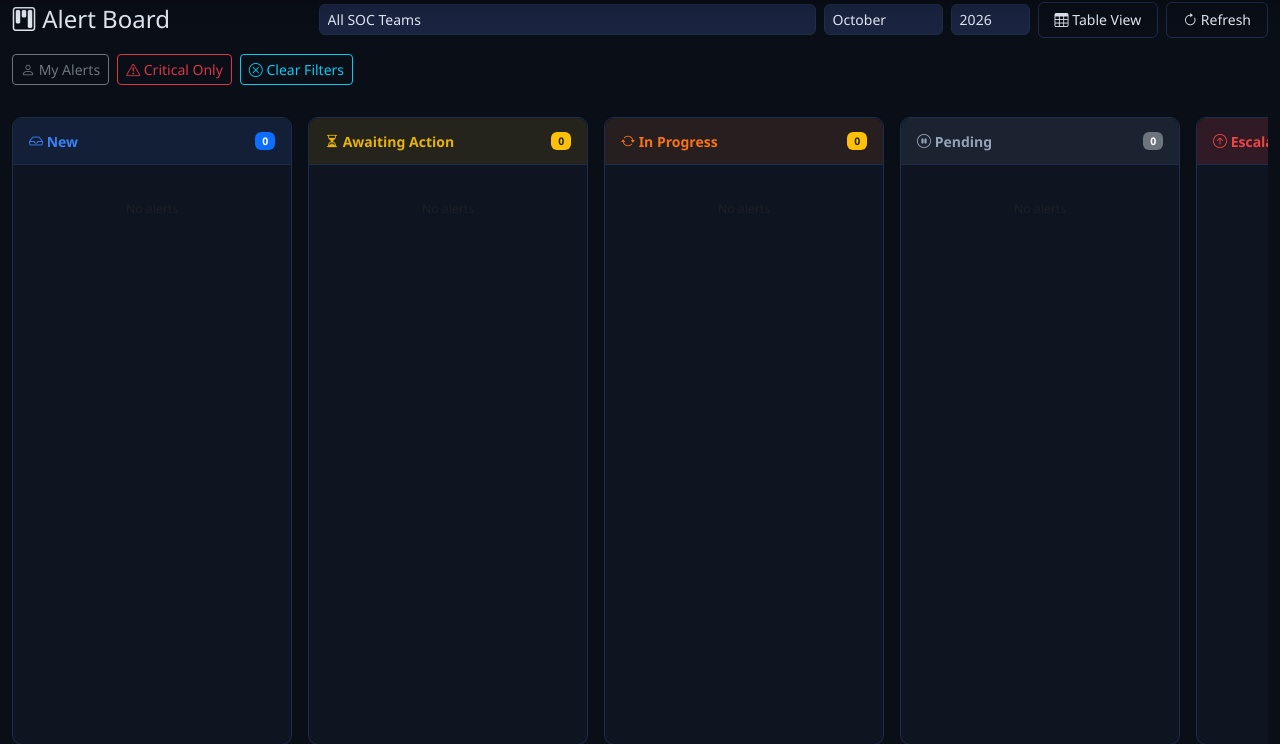
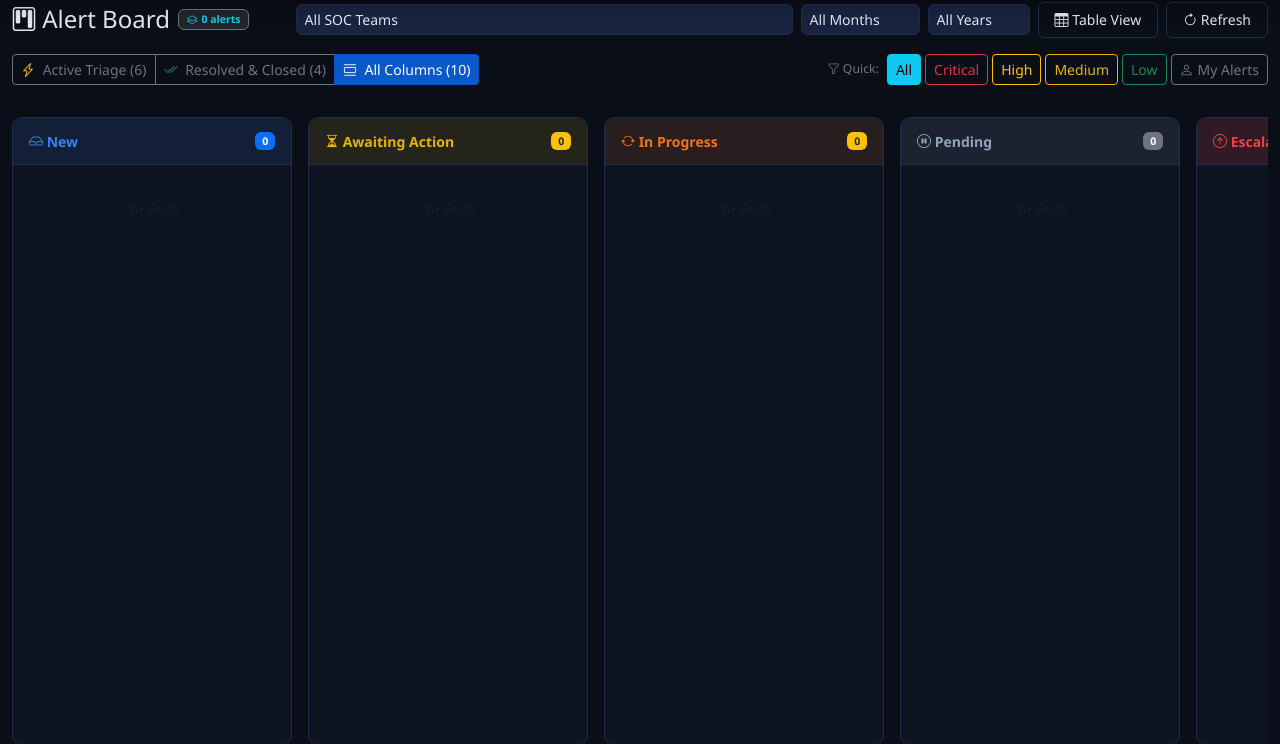
Before and after one commit to boniyeamincse/ariba_soc, a Django app: page /board/ in a window 1280 px wide. Shown: the part 74-818 px from the top of the page. Run offline with Django 4.2, Linux system fonts and the light colour scheme; the visitor is signed in with stand-in values (Sample User, id 1); data comes from the database, SQL or seed files in the repository; data that the repository does not hold is empty; some libraries are stand-ins or nearby versions.

Commit message:
fix(board): fix drag-and-drop closing/verdict, date filter all-months, view mode toggle and severity filters

```diff
--- a/ariba_soc/alerts/views.py
+++ b/ariba_soc/alerts/views.py
@@ -194,17 +194,37 @@ def alert_board(request):
     month = request.GET.get('month')
     year = request.GET.get('year')
 
-    if month and year:
+    # Date filtering: support 'all' and default to 'all' so active alerts aren't hidden
+    if month and month != 'all' and year and year != 'all':
         try:
             m, y = int(month), int(year)
             alerts = alerts.filter(alert_time__year=y, alert_time__month=m)
+            selected_month = m
+            selected_year = y
         except (ValueError, TypeError):
-            month = None
-            year = None
+            selected_month = 'all'
+            selected_year = 'all'
+    elif month and month != 'all':
+        try:
+            m = int(month)
+            alerts = alerts.filter(alert_time__month=m)
+            selected_month = m
+            selected_year = 'all'
+        except (ValueError, TypeError):
+            selected_month = 'all'
+            selected_year = 'all'
+    elif year and year != 'all':
+        try:
+            y = int(year)
+            alerts = alerts.filter(alert_time__year=y)
+            selected_month = 'all'
+            selected_year = y
+        except (ValueError, TypeError):
+            selected_month = 'all'
+            selected_year = 'all'
     else:
-        month = now.month
-        year = now.year
-        alerts = alerts.filter(alert_time__year=year, alert_time__month=month)
+        selected_month = 'all'
+        selected_year = 'all'
 
     search = request.GET.get('search')
     if search:
@@ -213,6 +233,15 @@ def alert_board(request):
             Q(hostname__icontains=search) |
             Q(username__icontains=search)
         )
+
+    severity_summary = alerts.aggregate(
+        total=Count('id'),
+        critical=Count('id', filter=Q(severity__iexact='critical')),
+        high=Count('id', filter=Q(severity__iexact='high')),
+        medium=Count('id', filter=Q(severity__iexact='medium')),
+        low=Count('id', filter=Q(severity__iexact='low')),
+    )
+
     soc_teams = SocTeam.objects.filter(is_active=True).order_by('tier', 'name')
     context = {
         'new_alerts': alerts.filter(status='New'),
@@ -230,14 +259,16 @@ def alert_board(request):
         'soc_teams': soc_teams,
         'user_soc_team': user_soc_team,
         'selected_team': team_param,
-        'selected_month': month,
-        'selected_year': year,
+        'selected_month': selected_month,
+        'selected_year': selected_year,
+        'severity_summary': severity_summary,
         'months': [
+            ('all', 'All Months'),
             (1, 'January'), (2, 'February'), (3, 'March'), (4, 'April'),
             (5, 'May'), (6, 'June'), (7, 'July'), (8, 'August'),
             (9, 'September'), (10, 'October'), (11, 'November'), (12, 'December'),
         ],
-        'years': range(2024, 2028),
+        'years': ['all', 2024, 2025, 2026, 2027, 2028],
     }
     return render(request, 'ariba_soc/alert_board.html', context)
 
@@ -613,18 +644,47 @@ def alert_bulk_action(request):
 @permission_required('can_change_status')
 def alert_move_api(request, alert_id):
     alert = get_object_or_404(Alert, id=alert_id)
-    data = json.loads(request.body)
+    try:
+        data = json.loads(request.body)
+    except Exception:
+        return JsonResponse({'success': False, 'error': 'Invalid JSON body'}, status=400)
+
     new_status = data.get('status')
+    new_verdict = data.get('verdict')
+
     allowed_statuses = list(StatusSettings.objects.filter(is_active=True).values_list('name', flat=True))
+    allowed_verdicts = list(VerdictSettings.objects.filter(is_active=True).values_list('name', flat=True))
+
+    status_changed = False
+    verdict_changed = False
+
     if new_status and new_status in allowed_statuses:
-        old = alert.status
-        alert.status = new_status
-        if new_status == 'In Progress':
-            alert.acknowledged_at = alert.acknowledged_at or timezone.now()
+        if alert.status != new_status:
+            old_status = alert.status
+            alert.status = new_status
+            status_changed = True
+            if new_status == 'In Progress':
+                alert.acknowledged_at = alert.acknowledged_at or timezone.now()
+            elif new_status == 'Closed':
+                alert.closed_at = alert.closed_at or timezone.now()
+                alert.closed_by = request.user
+            create_audit_log(alert, request.user, 'Status Changed', old_status, new_status, request)
+
+    if new_verdict and new_verdict in allowed_verdicts:
+        if alert.verdict != new_verdict:
+            old_verdict = alert.verdict
+            alert.verdict = new_verdict
+            verdict_changed = True
+            create_audit_log(alert, request.user, 'Verdict Changed', old_verdict, new_verdict, request)
+
+    if status_changed or verdict_changed:
         alert.save()
-        create_audit_log(alert, request.user, 'Status Changed', old, new_status, request)
-        return JsonResponse({'success': True})
-    return JsonResponse({'success': False, 'error': 'Invalid status'}, status=400)
+        return JsonResponse({'success': True, 'status': alert.status, 'verdict': alert.verdict})
+
+    if new_status and new_status not in allowed_statuses:
+        return JsonResponse({'success': False, 'error': f'Invalid status: {new_status}'}, status=400)
+
+    return JsonResponse({'success': True, 'status': alert.status, 'verdict': alert.verdict})
 
 
 # ---------------------------------------------------------------------------
--- a/ariba_soc/static/js/ariba-soc.js
+++ b/ariba_soc/static/js/ariba-soc.js
@@ -149,13 +149,14 @@ document.addEventListener('DOMContentLoaded', function() {
             this.classList.remove('bg-opacity-10');
             var alertId = e.dataTransfer.getData('text/plain');
             var newStatus = this.getAttribute('data-status');
-            if (alertId && newStatus) {
-                moveAlert(alertId, newStatus, this);
+            var newVerdict = this.getAttribute('data-verdict');
+            if (alertId && (newStatus || newVerdict)) {
+                moveAlert(alertId, newStatus, newVerdict, this);
             }
         });
     });
 
-    function moveAlert(alertId, newStatus, column) {
+    function moveAlert(alertId, newStatus, newVerdict, column) {
         var card = document.querySelector('.kanban-card[data-alert-id="' + alertId + '"]');
         if (!card) return;
 
@@ -163,13 +164,17 @@ document.addEventListener('DOMContentLoaded', function() {
         column.appendChild(card);
         updateColumnCounts();
 
+        var payload = {};
+        if (newStatus) payload.status = newStatus;
+        if (newVerdict) payload.verdict = newVerdict;
+
         fetch('/api/alerts/' + alertId + '/move/', {
             method: 'POST',
             headers: {
                 'Content-Type': 'application/json',
                 'X-CSRFToken': getCookie('csrftoken')
             },
-            body: JSON.stringify({status: newStatus})
+            body: JSON.stringify(payload)
         })
         .then(function(response) { return response.json(); })
         .then(function(data) {
@@ -179,6 +184,9 @@ document.addEventListener('DOMContentLoaded', function() {
                     updateColumnCounts();
                 }
                 alert('Failed to move alert: ' + (data.error || 'Unknown error'));
+            } else {
+                if (data.status) card.setAttribute('data-status', data.status);
+                if (data.verdict) card.setAttribute('data-verdict', data.verdict);
             }
         })
         .catch(function() {
@@ -374,23 +382,31 @@ document.addEventListener('DOMContentLoaded', function() {
 });
 
     // Kanban quick filters
-    var currentUserId = document.body.getAttribute('data-user-id'); // Need to make sure this exists or find another way. Wait!
     var currentUserId = document.body.getAttribute('data-user-id');
     document.querySelectorAll('.board-filter-btn').forEach(function(btn) {
         btn.addEventListener('click', function() {
             var filter = this.getAttribute('data-filter');
 
             // Toggle active state
-            document.querySelectorAll('.board-filter-btn').forEach(b => b.classList.remove('active'));
+            document.querySelectorAll('.board-filter-btn').forEach(function(b) { b.classList.remove('active'); });
             this.classList.add('active');
 
             var cards = document.querySelectorAll('.kanban-card');
             cards.forEach(function(card) {
                 var show = true;
+                var sev = (card.getAttribute('data-severity') || '').trim().toLowerCase();
                 if (filter === 'mine') {
                     show = (card.getAttribute('data-assignee-id') === currentUserId);
                 } else if (filter === 'critical') {
-                    show = (card.getAttribute('data-severity') === 'Critical' || card.getAttribute('data-severity') === 'High');
+                    show = (sev === 'critical');
+                } else if (filter === 'high') {
+                    show = (sev === 'high');
+                } else if (filter === 'medium') {
+                    show = (sev === 'medium');
+                } else if (filter === 'low') {
+                    show = (sev === 'low');
+                } else if (filter === 'clear') {
+                    show = true;
                 }
 
                 card.style.display = show ? 'block' : 'none';
@@ -399,3 +415,27 @@ document.addEventListener('DOMContentLoaded', function() {
             updateColumnCounts();
         });
     });
+
+    // Kanban Board View Mode Toggles (Active Triage vs Closed vs All)
+    document.querySelectorAll('.board-view-toggle').forEach(function(btn) {
+        btn.addEventListener('click', function() {
+            var viewMode = this.getAttribute('data-view-mode');
+            document.querySelectorAll('.board-view-toggle').forEach(function(b) { b.classList.remove('active', 'btn-info', 'btn-primary'); b.classList.add('btn-outline-secondary'); });
+            this.classList.remove('btn-outline-secondary');
+            this.classList.add('active', 'btn-primary');
+
+            var activeCols = document.querySelectorAll('.board-col-active-group');
+            var closedCols = document.querySelectorAll('.board-col-closed-group');
+
+            if (viewMode === 'active') {
+                activeCols.forEach(function(c) { c.style.display = ''; });
+                closedCols.forEach(function(c) { c.style.display = 'none'; });
+            } else if (viewMode === 'closed') {
+                activeCols.forEach(function(c) { c.style.display = 'none'; });
+                closedCols.forEach(function(c) { c.style.display = ''; });
+            } else {
+                activeCols.forEach(function(c) { c.style.display = ''; });
+                closedCols.forEach(function(c) { c.style.display = ''; });
+            }
+        });
+    });
--- a/ariba_soc/templates/ariba_soc/alert_board.html
+++ b/ariba_soc/templates/ariba_soc/alert_board.html
@@ -3,10 +3,16 @@
 
 {% block content %}
 <div class="container-fluid py-3">
+    <!-- Header Row -->
     <div class="d-flex justify-content-between align-items-center mb-3 flex-wrap gap-2">
-        <h4 class="m-0"><i class="bi bi-kanban"></i> Alert Board</h4>
+        <div class="d-flex align-items-center gap-2">
+            <h4 class="m-0"><i class="bi bi-kanban"></i> Alert Board</h4>
+            <span class="badge bg-dark border border-secondary text-info px-2 py-1 small">
+                <i class="bi bi-layers me-1"></i>{{ severity_summary.total|default:0|intcomma }} alerts
+            </span>
+        </div>
         <div class="d-flex gap-2 align-items-center flex-wrap">
-            <form method="get" class="d-flex gap-2 align-items-center flex-wrap">
+            <form method="get" class="d-flex gap-2 align-items-center flex-wrap" id="boardFilterForm">
                 <select name="team" class="form-select form-select-sm" style="width:auto;" onchange="this.form.submit()">
                     <option value="">All SOC Teams</option>
                     {% if user_soc_team %}
@@ -18,12 +24,12 @@
                 </select>
                 <select name="month" class="form-select form-select-sm" style="width:auto;" onchange="this.form.submit()">
                     {% for value, label in months %}
-                    <option value="{{ value }}" {% if selected_month == value %}selected{% endif %}>{{ label }}</option>
+                    <option value="{{ value }}" {% if selected_month == value|stringformat:"s" or selected_month == value %}selected{% endif %}>{{ label }}</option>
                     {% endfor %}
                 </select>
                 <select name="year" class="form-select form-select-sm" style="width:auto;" onchange="this.form.submit()">
                     {% for y in years %}
-                    <option value="{{ y }}" {% if selected_year == y %}selected{% endif %}>{{ y }}</option>
+                    <option value="{{ y }}" {% if selected_year == y|stringformat:"s" or selected_year == y %}selected{% endif %}>{% if y == 'all' %}All Years{% else %}{{ y }}{% endif %}</option>
                     {% endfor %}
                 </select>
             </form>
@@ -32,14 +38,47 @@
         </div>
     </div>
 
-    <div class="mb-3 d-flex gap-2">
-        <button class="btn btn-sm btn-outline-secondary board-filter-btn" data-filter="mine"><i class="bi bi-person"></i> My Alerts</button>
-        <button class="btn btn-sm btn-outline-danger board-filter-btn" data-filter="critical"><i class="bi bi-exclamation-triangle"></i> Critical Only</button>
-        <button class="btn btn-sm btn-outline-info board-filter-btn" data-filter="clear"><i class="bi bi-x-circle"></i> Clear Filters</button>
+    <!-- Controls Bar: View Modes & Quick Severity Filters -->
+    <div class="d-flex justify-content-between align-items-center mb-3 flex-wrap gap-2">
+        <!-- View Mode Switcher -->
+        <div class="btn-group btn-group-sm" role="group" aria-label="Board Column Mode">
+            <button type="button" class="btn btn-outline-secondary board-view-toggle" data-view-mode="active">
+                <i class="bi bi-lightning-charge text-warning me-1"></i> Active Triage (6)
+            </button>
+            <button type="button" class="btn btn-outline-secondary board-view-toggle" data-view-mode="closed">
+                <i class="bi bi-check2-all text-success me-1"></i> Resolved &amp; Closed (4)
+            </button>
+            <button type="button" class="btn btn-primary board-view-toggle active" data-view-mode="all">
+                <i class="bi bi-view-list me-1"></i> All Columns (10)
+            </button>
+        </div>
+
+        <!-- Quick Filters -->
+        <div class="d-flex gap-1 flex-wrap align-items-center">
+            <span class="text-secondary small me-1"><i class="bi bi-funnel"></i> Quick:</span>
+            <button class="btn btn-sm btn-outline-info board-filter-btn active" data-filter="clear">All</button>
+            <button class="btn btn-sm btn-outline-danger board-filter-btn" data-filter="critical">
+                <span class="badge bg-danger p-1 me-1"></span>Critical
+            </button>
+            <button class="btn btn-sm btn-outline-warning board-filter-btn" data-filter="high">
+                <span class="badge bg-warning p-1 me-1"></span>High
+            </button>
+            <button class="btn btn-sm btn-outline-warning board-filter-btn" style="color: #eab308; border-color: #eab308;" data-filter="medium">
+                <span class="badge p-1 me-1" style="background:#eab308;"></span>Medium
+            </button>
+            <button class="btn btn-sm btn-outline-success board-filter-btn" data-filter="low">
+                <span class="badge bg-success p-1 me-1"></span>Low
+            </button>
+            <button class="btn btn-sm btn-outline-secondary board-filter-btn" data-filter="mine">
+                <i class="bi bi-person me-1"></i>My Alerts
+            </button>
+        </div>
     </div>
 
+    <!-- Kanban Board Grid -->
     <div class="kanban-board">
-        <div class="kanban-column board-col-new">
+        <!-- 1. New Alerts -->
+        <div class="kanban-column board-col-new board-col-active-group">
             <div class="kanban-column-header">
                 <span><i class="bi bi-inbox"></i> New</span>
                 <span class="badge bg-primary">{{ new_alerts|length }}</span>
@@ -53,7 +92,8 @@
             </div>
         </div>
 
-        <div class="kanban-column board-col-awaiting">
+        <!-- 2. Awaiting Action -->
+        <div class="kanban-column board-col-awaiting board-col-active-group">
             <div class="kanban-column-header">
                 <span><i class="bi bi-hourglass-split"></i> Awaiting Action</span>
                 <span class="badge bg-warning text-dark">{{ awaiting_alerts|length }}</span>
@@ -67,7 +107,8 @@
             </div>
         </div>
 
-        <div class="kanban-column board-col-progress">
+        <!-- 3. In Progress -->
+        <div class="kanban-column board-col-progress board-col-active-group">
             <div class="kanban-column-header">
                 <span><i class="bi bi-arrow-repeat"></i> In Progress</span>
                 <span class="badge bg-warning text-dark">{{ in_progress_alerts|length }}</span>
@@ -81,7 +122,8 @@
             </div>
         </div>
 
-        <div class="kanban-column board-col-pending">
+        <!-- 4. Pending -->
+        <div class="kanban-column board-col-pending board-col-active-group">
             <div class="kanban-column-header">
                 <span><i class="bi bi-pause-circle"></i> Pending</span>
                 <span class="badge bg-secondary">{{ pending_alerts|length }}</span>
@@ -95,7 +137,8 @@
             </div>
         </div>
 
-        <div class="kanban-column board-col-escalated">
+        <!-- 5. Escalated -->
+        <div class="kanban-column board-col-escalated board-col-active-group">
             <div class="kanban-column-header">
                 <span><i class="bi bi-arrow-up-circle"></i> Escalated</span>
                 <span class="badge bg-danger">{{ escalated_alerts|length }}</span>
@@ -109,7 +152,8 @@
             </div>
         </div>
 
-        <div class="kanban-column board-col-remediation">
+        <!-- 6. Remediation -->
+        <div class="kanban-column board-col-remediation board-col-active-group">
             <div class="kanban-column-header">
                 <span><i class="bi bi-tools"></i> Remediation</span>
                 <span class="badge bg-info text-dark">{{ remediation_alerts|length }}</span>
@@ -123,12 +167,13 @@
             </div>
         </div>
 
-        <div class="kanban-column board-col-tp">
+        <!-- 7. True Positives (Closed) -->
+        <div class="kanban-column board-col-tp board-col-closed-group">
             <div class="kanban-column-header">
                 <span><i class="bi bi-check2-circle"></i> True Positives</span>
                 <span class="badge bg-danger">{{ true_positives|length }}</span>
             </div>
-            <div class="kanban-column-body">
+            <div class="kanban-column-body" data-status="Closed" data-verdict="True Positive">
                 {% for alert in true_positives %}
                 {% include 'ariba_soc/_board_card.html' with alert=alert %}
                 {% empty %}
@@ -137,12 +182,13 @@
             </div>
         </div>
 
-        <div class="kanban-column board-col-fp">
+        <!-- 8. False Positives (Closed) -->
+        <div class="kanban-column board-col-fp board-col-closed-group">
             <div class="kanban-column-header">
                 <span><i class="bi bi-x-circle"></i> False Positives</span>
                 <span class="badge bg-success">{{ false_positives|length }}</span>
             </div>
-            <div class="kanban-column-body">
+            <div class="kanban-column-body" data-status="Closed" data-verdict="False Positive">
                 {% for alert in false_positives %}
                 {% include 'ariba_soc/_board_card.html' with alert=alert %}
                 {% empty %}
@@ -151,12 +197,13 @@
             </div>
         </div>
 
-        <div class="kanban-column board-col-closed-other">
+        <!-- 9. Closed Other -->
+        <div class="kanban-column board-col-closed-other board-col-closed-group">
             <div class="kanban-column-header">
                 <span><i class="bi bi-slash-circle"></i> Closed (Other)</span>
                 <span class="badge bg-secondary">{{ closed_other_alerts|length }}</span>
             </div>
-            <div class="kanban-column-body">
+            <div class="kanban-column-body" data-status="Closed" data-verdict="None">
                 {% for alert in closed_other_alerts %}
                 {% include 'ariba_soc/_board_card.html' with alert=alert %}
                 {% empty %}
@@ -165,7 +212,8 @@
             </div>
         </div>
 
-        <div class="kanban-column board-col-archive">
+        <!-- 10. Archive -->
+        <div class="kanban-column board-col-archive board-col-closed-group">
             <div class="kanban-column-header">
                 <span><i class="bi bi-archive"></i> Archive</span>
                 <span class="badge bg-secondary">{{ archived_alerts|length }}</span>
```
